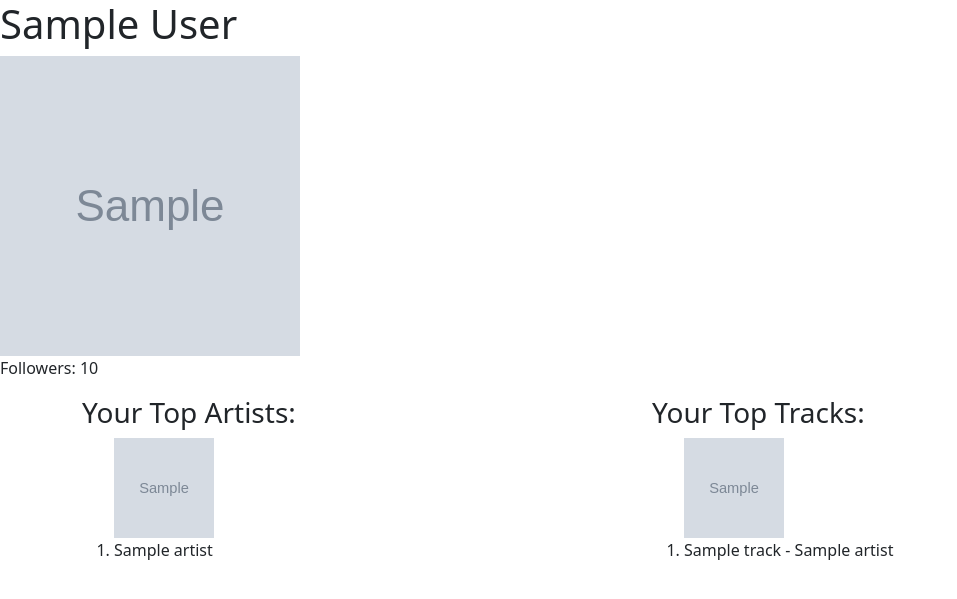
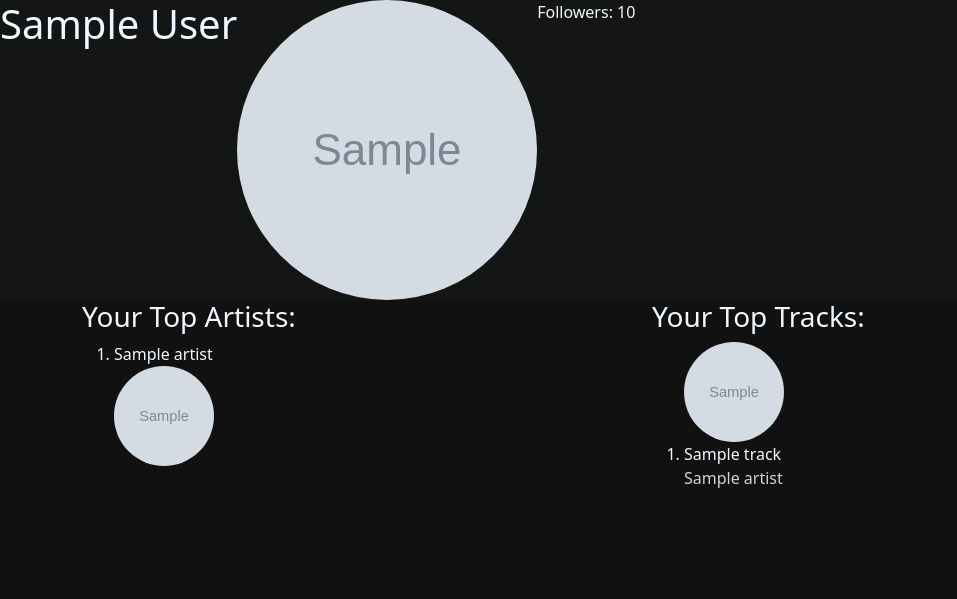
Before and after one commit to rorywilliams36/Spotify-Companion, a Flask app: template templates/profile.html in a window 1280 px wide. Shown: the top 599 px of the page, without its empty margins (0-957 px from the left). Run offline with Flask 3, Linux system fonts and the light colour scheme; the template is opened without the code that fills it: most values are stand-ins (such as "Sample title", 1, 10 or a date in 2020); grey boxes marked "Sample" are stand-in pictures; parts of the project's set-up code (start-up, migrations or seed data) failed here and were passed over.

Commit message:
basic styling for dashboard

```diff
--- /dev/null
+++ b/static/css/style.css
@@ -0,0 +1,44 @@
+* {
+    font: arial;
+    color: aliceblue;
+}
+
+
+#profile {
+    background-color: #141616;
+    display: flex;
+
+}
+
+/* #profile img {
+    max-width: ;
+    max-height: ;
+} */
+
+#artist {
+    color:lightgray;
+    margin-top: 0%;
+}
+
+#track {
+    margin-bottom: 0;
+}
+
+img {
+    border-radius: 50%;
+}
+
+body {
+    background-color: rgb(17, 17, 17);
+    justify-content: center;
+    align-items: center;
+}
+
+body > h3 {
+    font-style: bold;
+}
+
+footer {
+    background-color: #17191a;
+    color:lightgray
+}
--- a/templates/profile.html
+++ b/templates/profile.html
@@ -2,11 +2,12 @@
 <html lang="en">
   <head>
     <link href="https://cdn.jsdelivr.net/npm/bootstrap@5.3.8/dist/css/bootstrap.min.css" rel="stylesheet" integrity="sha384-sRIl4kxILFvY47J16cr9ZwB07vP4J8+LH7qKQnuqkuIAvNWLzeN8tE5YBujZqJLB" crossorigin="anonymous">    <meta charset="utf-8">
+    <link rel="stylesheet" href="{{ url_for('static', filename= 'css/style.css') }}">
     <meta name="viewport" content="width=device-width, initial-scale=1">
     <title>Your Profile</title>
   </head>
 
-  <header>
+  <header id="profile">
     <!-- Profile Header -->
     {% if profile %}
       <h1>{{ profile['display_name'] }}</h1>
@@ -24,8 +25,8 @@
           <ol>
             {% if artists %}
               {% for artist in artists: %}
+                <li>{{artist['name']}}</li>
                 <img src="{{artist['images'][0]['url']}}" id="artist" height="100" width="100">
-                <li>{{artist['name']}}</li>
               {% endfor %}
             {% endif %}
           </ol>
@@ -38,7 +39,10 @@
             {% if tracks %}
               {% for track in tracks: %}
                 <img src="{{track['album']['images'][0]['url']}}" id="artist" height="100" width="100">
-                <li>{{track['name']}} - {{track['artists'][0]['name']}}</li>
+                <li>
+                  <p id="track">{{track['name']}}</p>
+                  <p id="artist">{{track['artists'][0]['name']}}</p>
+                </li>
               {% endfor %}
             {% endif %}
           </ol>
```
